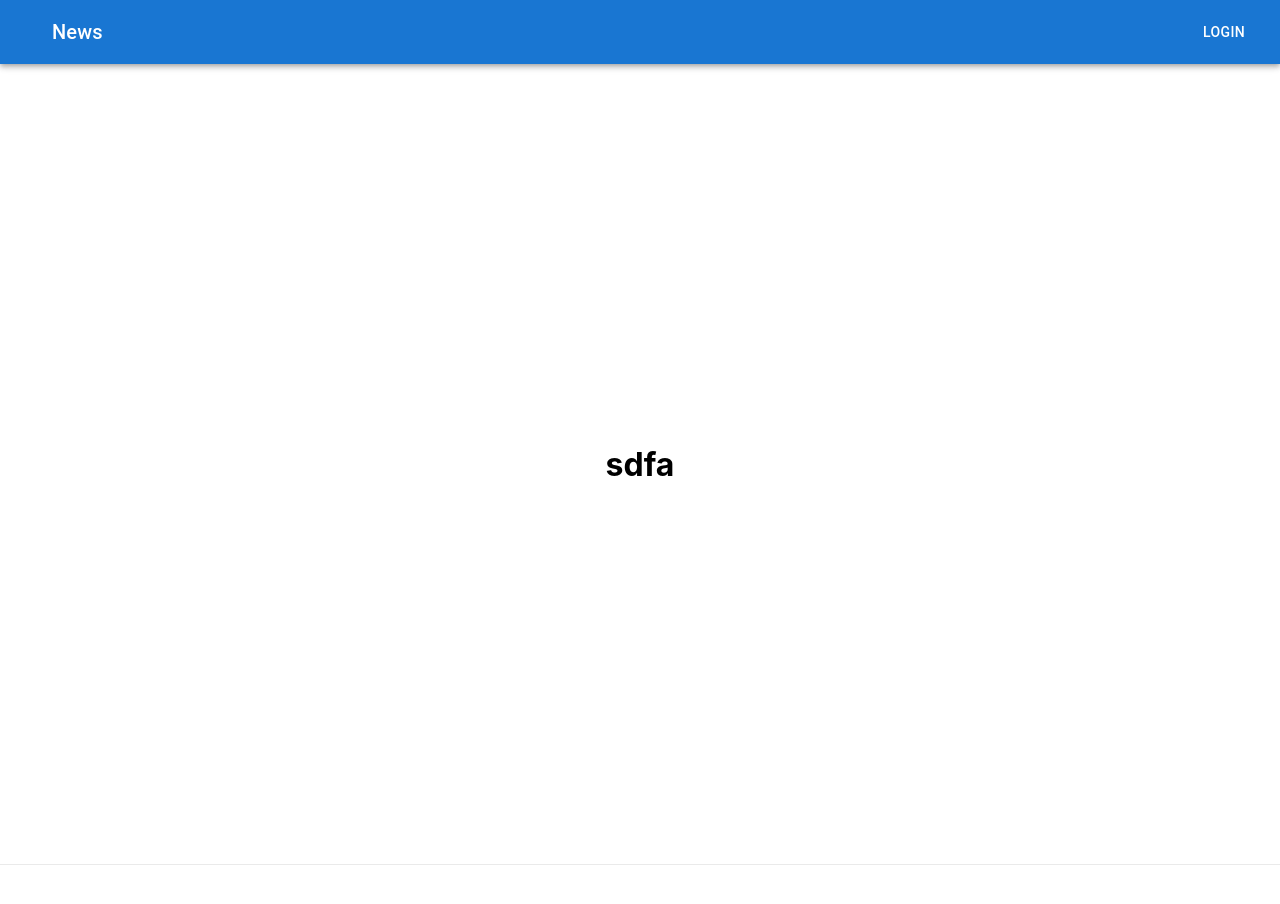
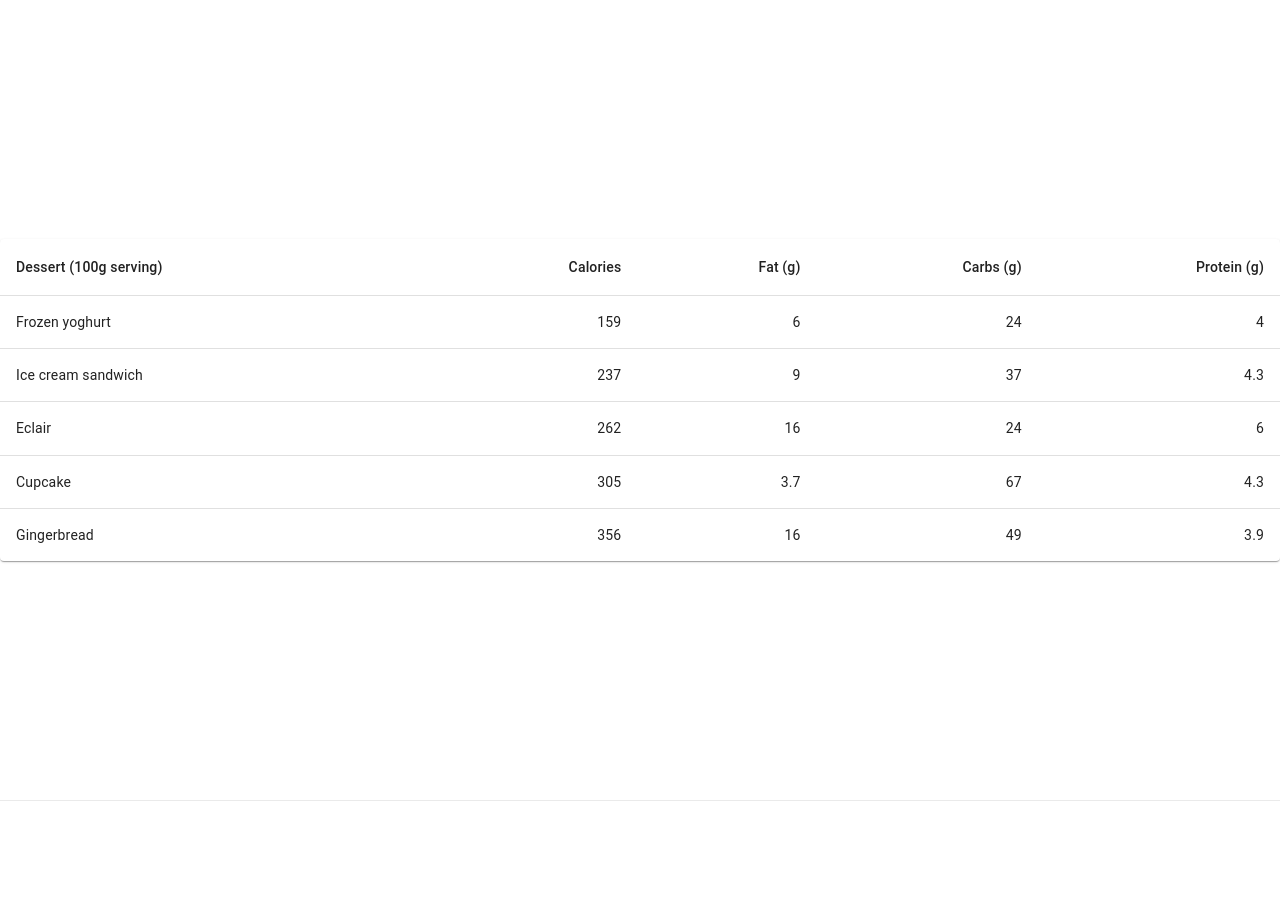
Before and after one commit to Blizzcane/Routinery, a Next.js app: page / in a window 1280 px wide. Shown: the top 904 px of the page. After the commit the page ends 865 px from the top, so only its background shows below. Built offline with nearby package versions, Linux system fonts and the light colour scheme.

Commit message:
working on tables

```diff
--- a/pages/Dashboard.js
+++ /dev/null
@@ -1,8 +0,0 @@
-import { Grid } from "@mui/material";
-import React from "react";
-
-const Dashboard = () => {
-  return ( <h1>sdfa</h1> );
-};
-
-export default Dashboard;
--- a/pages/ResponsiveAppBar.js
+++ b/pages/ResponsiveAppBar.js
@@ -1,34 +1,4 @@
-import * as React from "react";
-import AppBar from "@mui/material/AppBar";
-import Box from "@mui/material/Box";
-import Toolbar from "@mui/material/Toolbar";
-import Typography from "@mui/material/Typography";
-import Button from "@mui/material/Button";
-import IconButton from "@mui/material/IconButton";
-import MenuIcon from "@mui/material/Menu";
 
-const ResponsiveAppBar = () => {
-  return (
-    <Box sx={{ flexGrow: 1 }}>
-      <AppBar position="static">
-        <Toolbar>
-          <IconButton
-            size="large"
-            edge="start"
-            color="inherit"
-            aria-label="menu"
-            sx={{ mr: 2 }}
-          >
-            <MenuIcon />
-          </IconButton>
-          <Typography variant="h6" component="div" sx={{ flexGrow: 1 }}>
-            News
-          </Typography>
-          <Button color="inherit">Login</Button>
-        </Toolbar>
-      </AppBar>
-    </Box>
-  );
+const ResponsiveAppBar = () => {return <h1>fds</h1>
 };
-
 export default ResponsiveAppBar;
--- /dev/null
+++ b/pages/Routines.js
@@ -0,0 +1,68 @@
+import * as React from "react";
+import {
+  Paper,
+  Table,
+  TableBody,
+  TableCell,
+  TableContainer,
+  TableHead,
+  TableRow,
+} from "@mui/material";
+
+const columns = [
+  { id: "sunday", label: "Sun", minWidth: 10 },
+  { id: "monday", label: "Mon", minWidth: 10 },
+  { id: "tuesday", label: "Tue", minWidth: 10 },
+  { id: "wednesday", label: "Wed", minWidth: 10 },
+  { id: "thursday", label: "Thu", minWidth: 10 },
+  { id: "friday", label: "Fri", minWidth: 10 },
+  { id: "saturday", label: "Sat", minWidth: 10 },
+];
+
+function createData(name, calories, fat, carbs, protein) {
+  return { name, calories, fat, carbs, protein };
+}
+
+const rows = [
+  createData("Frozen yoghurt", 159, 6.0, 24, 4.0),
+  createData("Ice cream sandwich", 237, 9.0, 37, 4.3),
+  createData("Eclair", 262, 16.0, 24, 6.0),
+  createData("Cupcake", 305, 3.7, 67, 4.3),
+  createData("Gingerbread", 356, 16.0, 49, 3.9),
+];
+
+const Routines = () => {
+  return (
+    <TableContainer component={Paper}>
+      <Table sx={{ minWidth: 650 }} aria-label="simple table">
+        <TableHead>
+          <TableRow>
+            <TableCell>Dessert (100g serving)</TableCell>
+            <TableCell align="right">Calories</TableCell>
+            <TableCell align="right">Fat&nbsp;(g)</TableCell>
+            <TableCell align="right">Carbs&nbsp;(g)</TableCell>
+            <TableCell align="right">Protein&nbsp;(g)</TableCell>
+          </TableRow>
+        </TableHead>
+        <TableBody>
+          {rows.map((row) => (
+            <TableRow
+              key={row.name}
+              sx={{ "&:last-child td, &:last-child th": { border: 0 } }}
+            >
+              <TableCell component="th" scope="row">
+                {row.name}
+              </TableCell>
+              <TableCell align="right">{row.calories}</TableCell>
+              <TableCell align="right">{row.fat}</TableCell>
+              <TableCell align="right">{row.carbs}</TableCell>
+              <TableCell align="right">{row.protein}</TableCell>
+            </TableRow>
+          ))}
+        </TableBody>
+      </Table>
+    </TableContainer>
+  );
+};
+
+export default Routines;
--- a/pages/index.js
+++ b/pages/index.js
@@ -1,13 +1,10 @@
 import Head from 'next/head'
-import Image from 'next/image'
-import Dashboard from './Dashboard'
 import styles from '../styles/Home.module.css'
-import ResponsiveAppBar from './ResponsiveAppBar'
+import Routines from './Routines'
 
 export default function Home() {
   return (
     <div>
-    <ResponsiveAppBar />
       <Head>
         <title>Routinery</title>
         <meta name="description" content="Routine tracker app" />
@@ -15,7 +12,7 @@
       </Head>
 
       <main className={styles.main}>
-        <Dashboard/>
+        <Routines/>
       </main>
 
       <footer className={styles.footer}>
```
